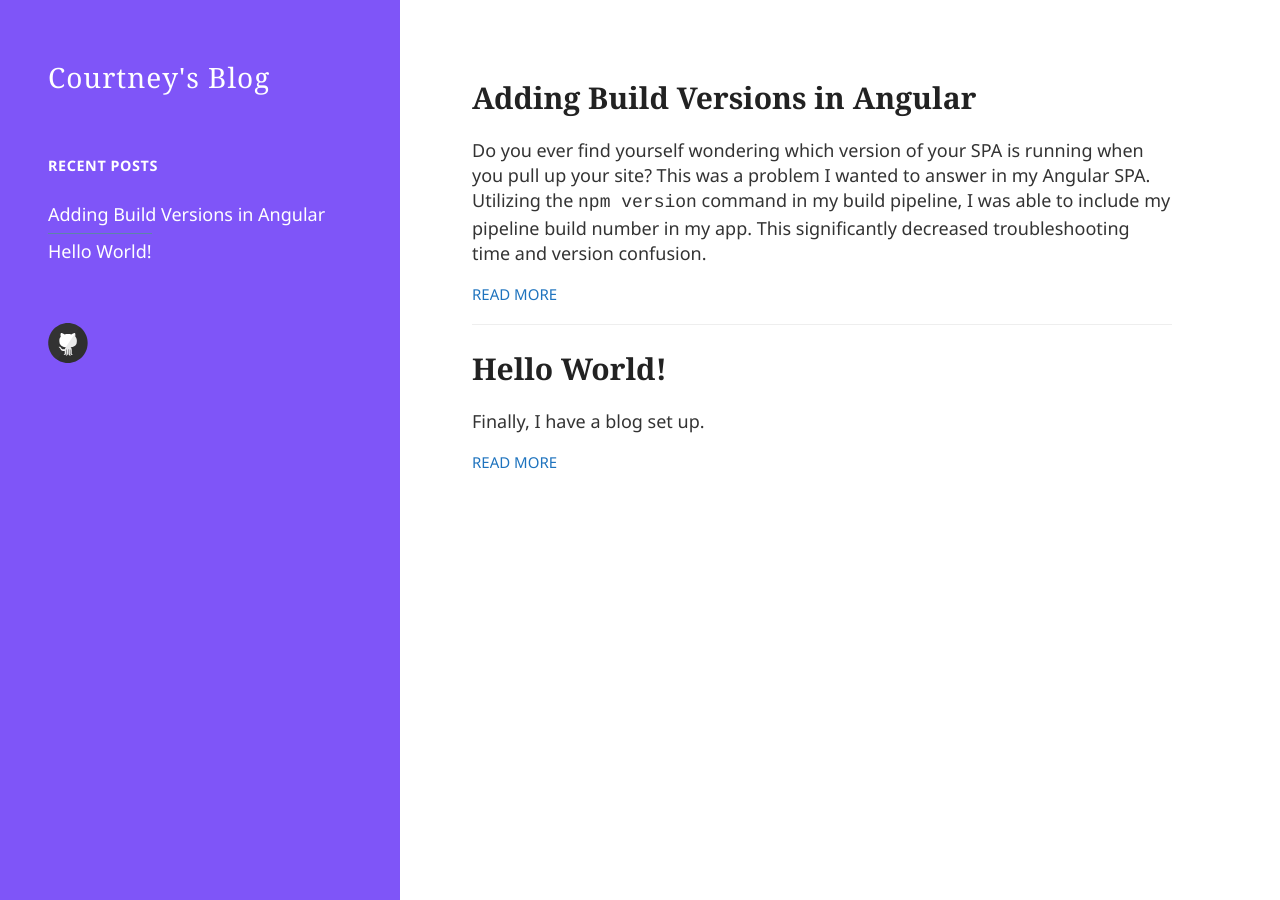
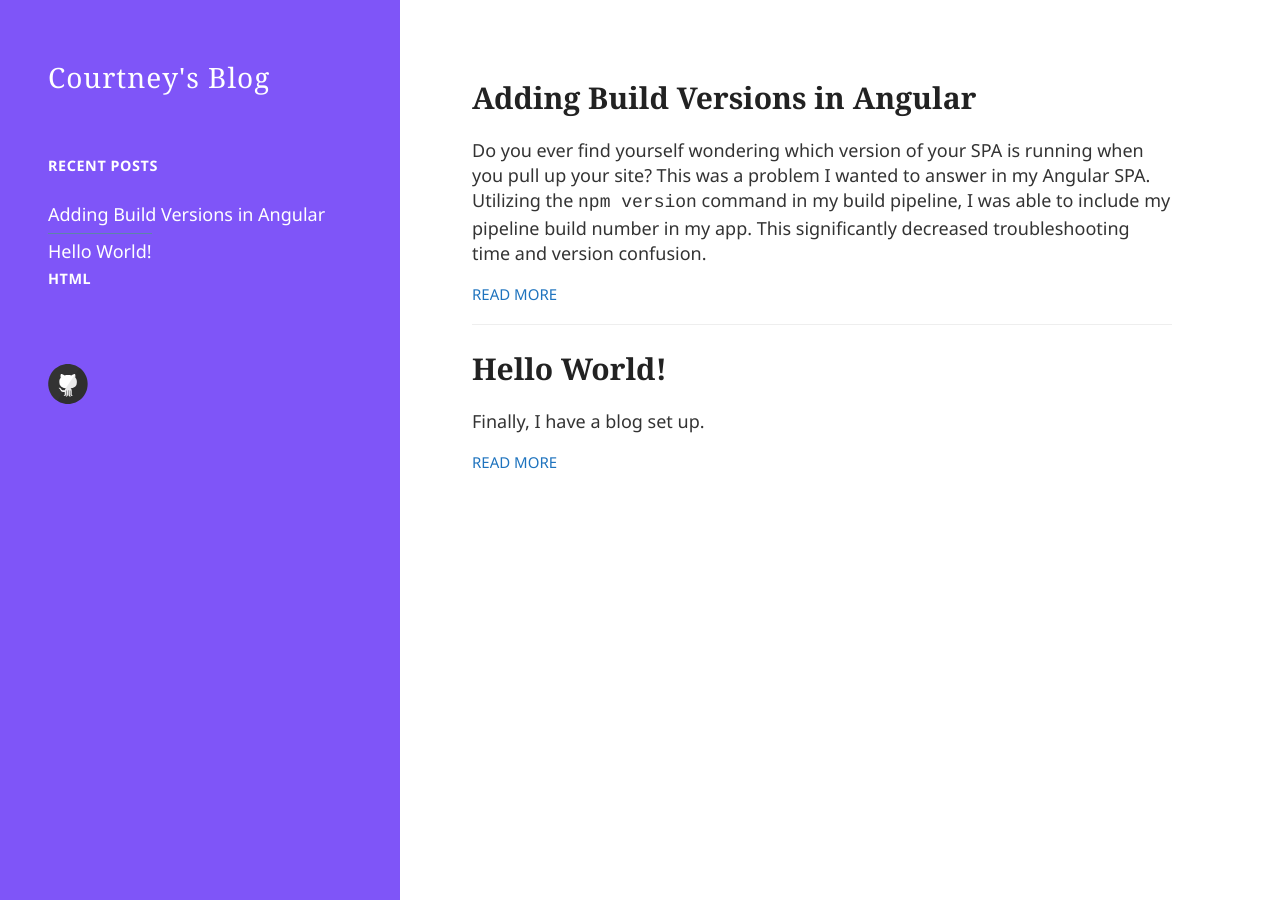
Before and after one commit to cohrose/cohrose.github.io, a Jekyll site: the page built from index.html, in a window 1280 px wide. Built offline with Jekyll 4.4.1, drawn with Linux system fonts in a browser that asks for light colours; comment, search, counter and statistics services are not loaded.

Commit message:
add category for HTML

```diff
--- a/_layouts/default.html
+++ b/_layouts/default.html
@@ -52,6 +52,12 @@
             <a href="{{ site.baseurl }}{{ post.url }}">{{ post.title }}</a>
           </div>
           {% endfor %}
+          <div class="site-recents-label">HTML</div>
+          {% for post in site.categories.HTML %}
+          <div class="site-recents-post">
+            <a href="{{ site.baseurl }}{{ post.url }}">{{ post.title }}</a>
+          </div>
+          {% endfor %}
         </div>
         <div class="social">{% include svg-icons.html %}</div>
       </div>
```
Also changed, not shown: _posts/HTML/3-5-2021-First-Post.md (added, +6 -0 lines).
